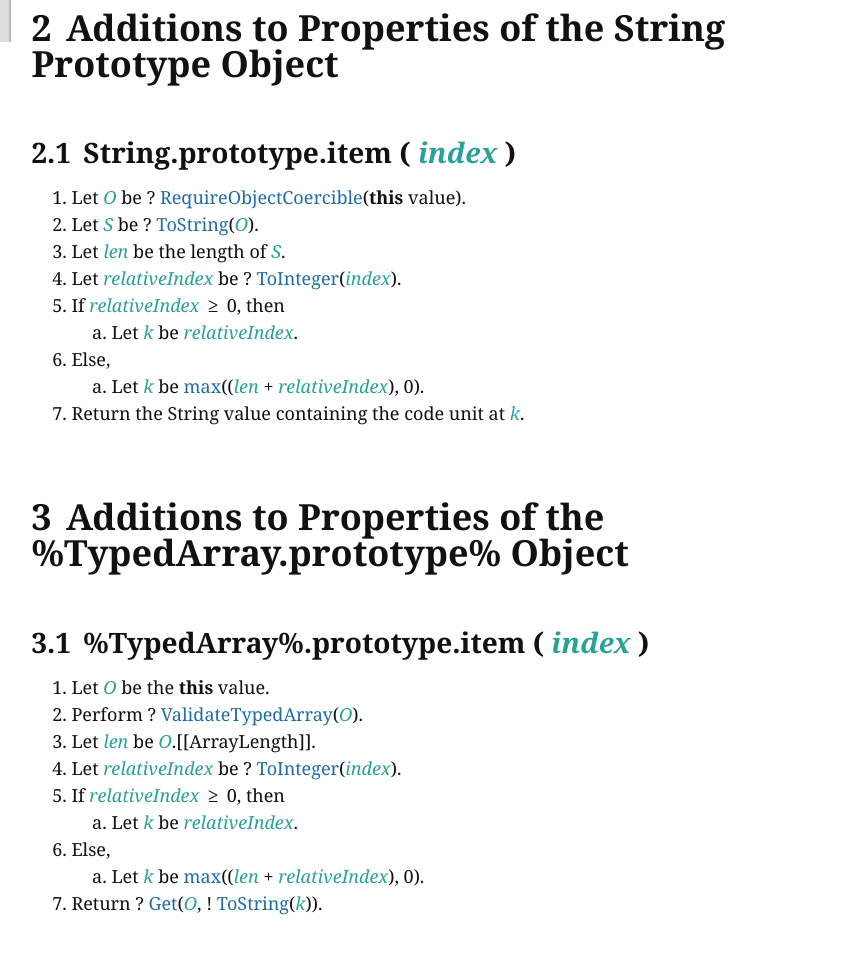
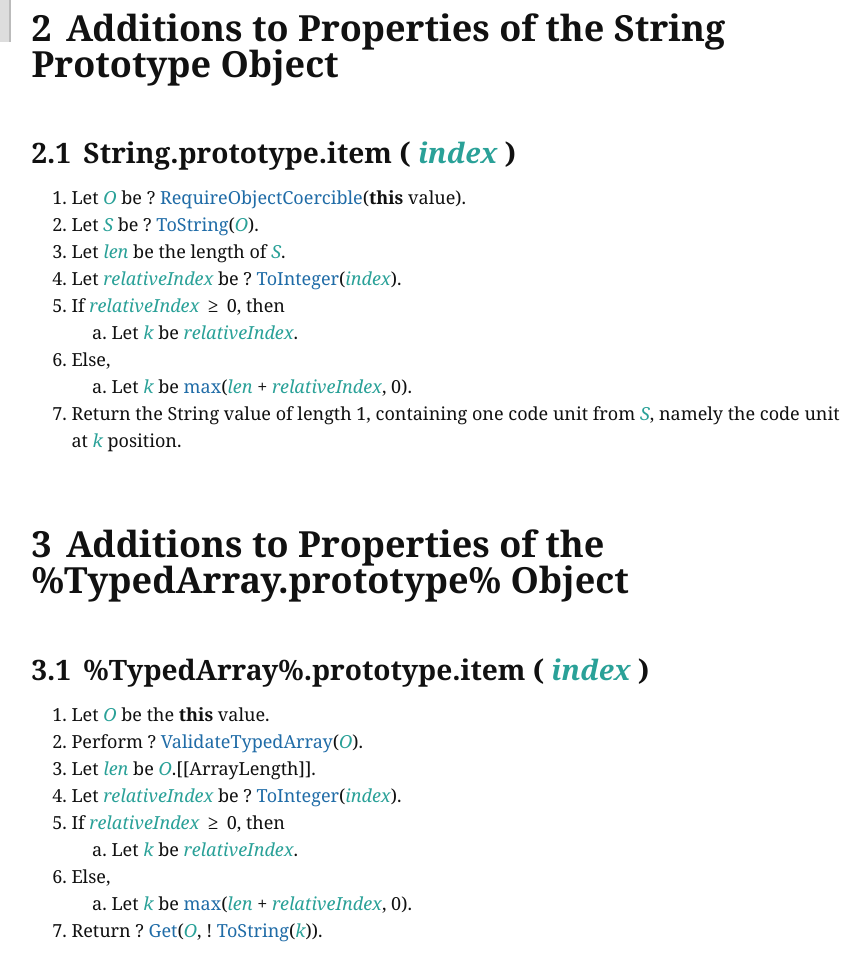
Before and after one commit to tc39/proposal-relative-indexing-method, a plain HTML site: page docs/index.html in a window 1280 px wide. Shown: the part 758-1720 px from the top of the page, without its empty margins (411-1279 px from the left). Before the commit the page ends 1693 px from the top, so only its background shows below. Drawn offline with Linux system fonts and the light colour scheme.

Commit message:
Update render

```diff
--- a/docs/index.html
+++ b/docs/index.html
@@ -14,7 +14,7 @@
 
   <emu-clause id="sec-array.prototype.item">
     <h1><span class="secnum">1.1</span> Array.prototype.item ( <var>index</var> )</h1>
-    <emu-alg><ol><li>Let <var>O</var> be ?&nbsp;<emu-xref aoid="ToObject" id="_ref_0"><a href="https://tc39.es/ecma262/#sec-toobject">ToObject</a></emu-xref>(<emu-val>this</emu-val> value).</li><li>Let <var>len</var> be ?&nbsp;<emu-xref aoid="LengthOfArrayLike" id="_ref_1"><a href="https://tc39.es/ecma262/#sec-lengthofarraylike">LengthOfArrayLike</a></emu-xref>(<var>O</var>).</li><li>Let <var>relativeIndex</var> be ?&nbsp;<emu-xref aoid="ToInteger" id="_ref_2"><a href="https://tc39.es/ecma262/#sec-tointeger">ToInteger</a></emu-xref>(<var>index</var>).</li><li>If <var>relativeIndex</var> ≥ 0, then<ol><li>Let <var>k</var> be <var>relativeIndex</var>.</li></ol></li><li>Else,<ol><li>Let <var>k</var> be <emu-xref aoid="max"><a href="https://tc39.es/ecma262/#eqn-max">max</a></emu-xref>((<var>len</var> + <var>relativeIndex</var>), 0).</li></ol></li><li>Return ?&nbsp;<emu-xref aoid="Get" id="_ref_3"><a href="https://tc39.es/ecma262/#sec-get-o-p">Get</a></emu-xref>(<var>O</var>, !&nbsp;<emu-xref aoid="ToString" id="_ref_4"><a href="https://tc39.es/ecma262/#sec-tostring">ToString</a></emu-xref>(<var>k</var>)).</li></ol></emu-alg>
+    <emu-alg><ol><li>Let <var>O</var> be ?&nbsp;<emu-xref aoid="ToObject" id="_ref_0"><a href="https://tc39.es/ecma262/#sec-toobject">ToObject</a></emu-xref>(<emu-val>this</emu-val> value).</li><li>Let <var>len</var> be ?&nbsp;<emu-xref aoid="LengthOfArrayLike" id="_ref_1"><a href="https://tc39.es/ecma262/#sec-lengthofarraylike">LengthOfArrayLike</a></emu-xref>(<var>O</var>).</li><li>Let <var>relativeIndex</var> be ?&nbsp;<emu-xref aoid="ToInteger" id="_ref_2"><a href="https://tc39.es/ecma262/#sec-tointeger">ToInteger</a></emu-xref>(<var>index</var>).</li><li>If <var>relativeIndex</var> ≥ 0, then<ol><li>Let <var>k</var> be <var>relativeIndex</var>.</li></ol></li><li>Else,<ol><li>Let <var>k</var> be <emu-xref aoid="max"><a href="https://tc39.es/ecma262/#eqn-max">max</a></emu-xref>(<var>len</var> + <var>relativeIndex</var>, 0).</li></ol></li><li>Return ?&nbsp;<emu-xref aoid="Get" id="_ref_3"><a href="https://tc39.es/ecma262/#sec-get-o-p">Get</a></emu-xref>(<var>O</var>, !&nbsp;<emu-xref aoid="ToString" id="_ref_4"><a href="https://tc39.es/ecma262/#sec-tostring">ToString</a></emu-xref>(<var>k</var>)).</li></ol></emu-alg>
   </emu-clause>
 </emu-clause>
 
@@ -23,7 +23,7 @@
 
   <emu-clause id="sec-string.prototype.item">
     <h1><span class="secnum">2.1</span> String.prototype.item ( <var>index</var> )</h1>
-    <emu-alg><ol><li>Let <var>O</var> be ?&nbsp;<emu-xref aoid="RequireObjectCoercible" id="_ref_5"><a href="https://tc39.es/ecma262/#sec-requireobjectcoercible">RequireObjectCoercible</a></emu-xref>(<emu-val>this</emu-val> value).</li><li>Let <var>S</var> be ?&nbsp;<emu-xref aoid="ToString" id="_ref_6"><a href="https://tc39.es/ecma262/#sec-tostring">ToString</a></emu-xref>(<var>O</var>).</li><li>Let <var>len</var> be the length of <var>S</var>.</li><li>Let <var>relativeIndex</var> be ?&nbsp;<emu-xref aoid="ToInteger" id="_ref_7"><a href="https://tc39.es/ecma262/#sec-tointeger">ToInteger</a></emu-xref>(<var>index</var>).</li><li>If <var>relativeIndex</var> ≥ 0, then<ol><li>Let <var>k</var> be <var>relativeIndex</var>.</li></ol></li><li>Else,<ol><li>Let <var>k</var> be <emu-xref aoid="max"><a href="https://tc39.es/ecma262/#eqn-max">max</a></emu-xref>((<var>len</var> + <var>relativeIndex</var>), 0).</li></ol></li><li>Return the String value containing the code unit at <var>k</var>.</li></ol></emu-alg>
+    <emu-alg><ol><li>Let <var>O</var> be ?&nbsp;<emu-xref aoid="RequireObjectCoercible" id="_ref_5"><a href="https://tc39.es/ecma262/#sec-requireobjectcoercible">RequireObjectCoercible</a></emu-xref>(<emu-val>this</emu-val> value).</li><li>Let <var>S</var> be ?&nbsp;<emu-xref aoid="ToString" id="_ref_6"><a href="https://tc39.es/ecma262/#sec-tostring">ToString</a></emu-xref>(<var>O</var>).</li><li>Let <var>len</var> be the length of <var>S</var>.</li><li>Let <var>relativeIndex</var> be ?&nbsp;<emu-xref aoid="ToInteger" id="_ref_7"><a href="https://tc39.es/ecma262/#sec-tointeger">ToInteger</a></emu-xref>(<var>index</var>).</li><li>If <var>relativeIndex</var> ≥ 0, then<ol><li>Let <var>k</var> be <var>relativeIndex</var>.</li></ol></li><li>Else,<ol><li>Let <var>k</var> be <emu-xref aoid="max"><a href="https://tc39.es/ecma262/#eqn-max">max</a></emu-xref>(<var>len</var> + <var>relativeIndex</var>, 0).</li></ol></li><li>Return the String value of length 1, containing one code unit from <var>S</var>, namely the code unit at <var>k</var> position.</li></ol></emu-alg>
   </emu-clause>
 </emu-clause>
 
@@ -32,7 +32,7 @@
 
   <emu-clause id="sec-%typedarray%.prototype.item">
     <h1><span class="secnum">3.1</span> %TypedArray%.prototype.item ( <var>index</var> )</h1>
-    <emu-alg><ol><li>Let <var>O</var> be the <emu-val>this</emu-val> value.</li><li>Perform ?&nbsp;<emu-xref aoid="ValidateTypedArray" id="_ref_8"><a href="https://tc39.es/ecma262/#sec-validatetypedarray">ValidateTypedArray</a></emu-xref>(<var>O</var>).</li><li>Let <var>len</var> be <var>O</var>.[[ArrayLength]].</li><li>Let <var>relativeIndex</var> be ?&nbsp;<emu-xref aoid="ToInteger" id="_ref_9"><a href="https://tc39.es/ecma262/#sec-tointeger">ToInteger</a></emu-xref>(<var>index</var>).</li><li>If <var>relativeIndex</var> ≥ 0, then<ol><li>Let <var>k</var> be <var>relativeIndex</var>.</li></ol></li><li>Else,<ol><li>Let <var>k</var> be <emu-xref aoid="max"><a href="https://tc39.es/ecma262/#eqn-max">max</a></emu-xref>((<var>len</var> + <var>relativeIndex</var>), 0).</li></ol></li><li>Return ?&nbsp;<emu-xref aoid="Get" id="_ref_10"><a href="https://tc39.es/ecma262/#sec-get-o-p">Get</a></emu-xref>(<var>O</var>, !&nbsp;<emu-xref aoid="ToString" id="_ref_11"><a href="https://tc39.es/ecma262/#sec-tostring">ToString</a></emu-xref>(<var>k</var>)).</li></ol></emu-alg>
+    <emu-alg><ol><li>Let <var>O</var> be the <emu-val>this</emu-val> value.</li><li>Perform ?&nbsp;<emu-xref aoid="ValidateTypedArray" id="_ref_8"><a href="https://tc39.es/ecma262/#sec-validatetypedarray">ValidateTypedArray</a></emu-xref>(<var>O</var>).</li><li>Let <var>len</var> be <var>O</var>.[[ArrayLength]].</li><li>Let <var>relativeIndex</var> be ?&nbsp;<emu-xref aoid="ToInteger" id="_ref_9"><a href="https://tc39.es/ecma262/#sec-tointeger">ToInteger</a></emu-xref>(<var>index</var>).</li><li>If <var>relativeIndex</var> ≥ 0, then<ol><li>Let <var>k</var> be <var>relativeIndex</var>.</li></ol></li><li>Else,<ol><li>Let <var>k</var> be <emu-xref aoid="max"><a href="https://tc39.es/ecma262/#eqn-max">max</a></emu-xref>(<var>len</var> + <var>relativeIndex</var>, 0).</li></ol></li><li>Return ?&nbsp;<emu-xref aoid="Get" id="_ref_10"><a href="https://tc39.es/ecma262/#sec-get-o-p">Get</a></emu-xref>(<var>O</var>, !&nbsp;<emu-xref aoid="ToString" id="_ref_11"><a href="https://tc39.es/ecma262/#sec-tostring">ToString</a></emu-xref>(<var>k</var>)).</li></ol></emu-alg>
   </emu-clause>
 </emu-clause>
 </div></body>
```
